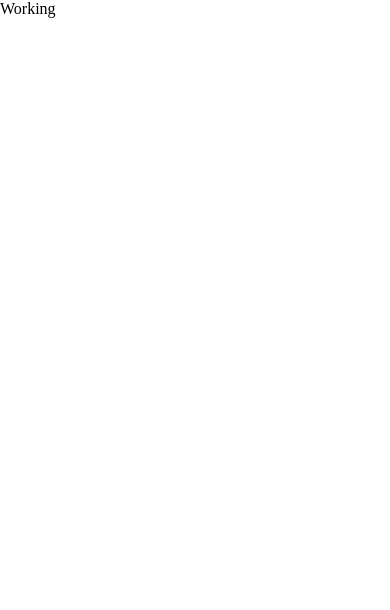
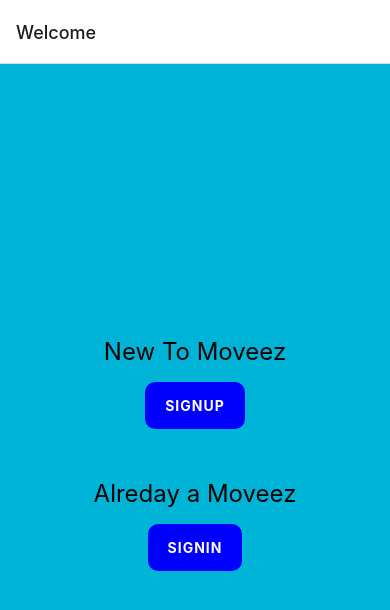
Before and after one commit to Vikas200600/Moveez, a React Native app: screen / in a window 390 px wide. Shown: the top 610 px of the page. Built offline with nearby package versions, Linux system fonts and the light colour scheme.

Commit message:
Basic Navigation Setup

```diff
--- a/App.js
+++ b/App.js
@@ -1,9 +1,10 @@
 import { StatusBar } from 'expo-status-bar';
 import React from 'react';
 import { StyleSheet, Text, View } from 'react-native';
+import Navigation from './app/routes/navigator'
 
 export default function App() {
   return (
-    <View>Working</View>
+      <Navigation />
   );
 }
--- /dev/null
+++ b/app/routes/navigator.js
@@ -0,0 +1,33 @@
+import React from 'react'
+import { createStackNavigator } from '@react-navigation/stack'
+import { NavigationContainer } from '@react-navigation/native'
+
+
+import SignStart from '../views/startSign'
+import SignUp from '../views/signup'
+import SignIn from '../views/signin'
+import Dashboard from '../views/dashboard'
+
+const SignStack = createStackNavigator();
+const SignStackScreen = () => (
+    <SignStack.Navigator>
+        <SignStack.Screen name="Welcome" component={SignStart}/>
+        <SignStack.Screen name="SignUp" component={SignUp}/>
+        <SignStack.Screen name="SignIn" component={SignIn}/>
+        <SignStack.Screen name="DashBoard" component={Dashboard}/>
+    </SignStack.Navigator>
+)
+
+const SignInStack = createStackNavigator();
+const SignInScreen = () => (
+    <SignInStack.Navigator>
+        <SignInStack.Screen name="SignIn" component={SignIn}/>
+        <SignInStack.Screen name="DashBoard" component={DashBoard}/>
+    </SignInStack.Navigator>
+)
+
+export default () => (
+    <NavigationContainer>
+        <SignStackScreen />
+    </NavigationContainer>
+)
--- /dev/null
+++ b/app/views/dashboard.js
@@ -0,0 +1,10 @@
+import React from 'react';
+import { Text } from'react-native';
+
+function dashboard(props) {
+    return (
+        <Text>Dashboard</Text>
+    );
+}
+
+export default dashboard;
--- a/app/views/signin.js
+++ b/app/views/signin.js
@@ -6,7 +6,7 @@ import Global from './../styles/global'
 import Styles from './../styles/styles'
 import FormStyle from './../styles/formStyle'
 
-function signin(props) {
+function signin({navigation}) {
     return (
         <SafeAreaView style={Global.container}>
             <View style={FormStyle.formCard}>
@@ -34,7 +34,7 @@ function signin(props) {
                                 value={props.values.password}
                             />
                             <Pressable
-                                onPress={props.handleSubmit}
+                                onPress={() => {navigation.navigate('DashBoard')} }
                                 style={Styles.signBut}>
                                 <Text style={Styles.butText}>SIGNUP</Text>
                             </Pressable>
--- a/app/views/startSign.js
+++ b/app/views/startSign.js
@@ -3,18 +3,24 @@ import { Pressable, Text, View, SafeAreaView } from 'react-native'
 import Global from './../styles/global'
 import Styles from './../styles/styles'
 
-function startSign(props) {
+function startSign({navigation}) {
     return (
         <SafeAreaView style={Global.container}>
             <View style={Styles.signCard}>
                 <Text style={Styles.signText}>New To Moveez</Text>
-                <Pressable style={Styles.signBut}>
+                <Pressable
+                    style={Styles.signBut}
+                    onPress={() => {navigation.navigate('SignUp')}}
+                >
                     <Text style={Styles.butText}>SIGNUP</Text>
                 </Pressable>
             </View>
             <View style={Styles.signCard}>
                 <Text style={Styles.signText}>Alreday a Moveez</Text>
-                <Pressable style={Styles.signBut}>
+                <Pressable
+                    style={Styles.signBut}
+                    onPress={() => {navigation.navigate('SignIn')}}
+                >
                     <Text style={Styles.butText}>SIGNIN</Text>
                 </Pressable>
             </View>
--- a/package.json
+++ b/package.json
@@ -10,12 +10,14 @@
     "eject": "expo eject"
   },
   "dependencies": {
+    "@react-navigation/native": "^6.0.6",
+    "@react-navigation/stack": "^6.0.11",
     "expo": "~43.0.0",
     "expo-status-bar": "~1.1.0",
     "formik": "^2.2.9",
     "react": "17.0.1",
     "react-dom": "17.0.1",
-    "react-native": "0.64.2",
+    "react-native": "^0.64.2",
     "react-native-web": "0.17.1"
   },
   "devDependencies": {
```
Also changed, not shown: 1 other file (tests, documents, lock files or other folders).
